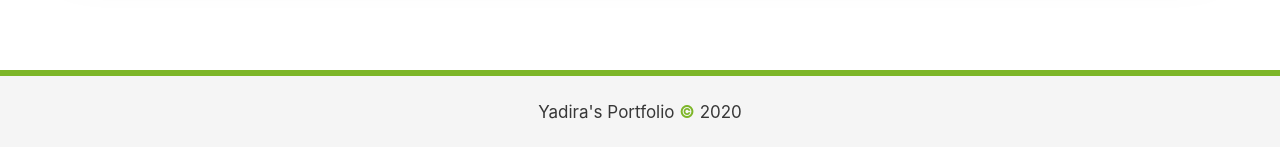
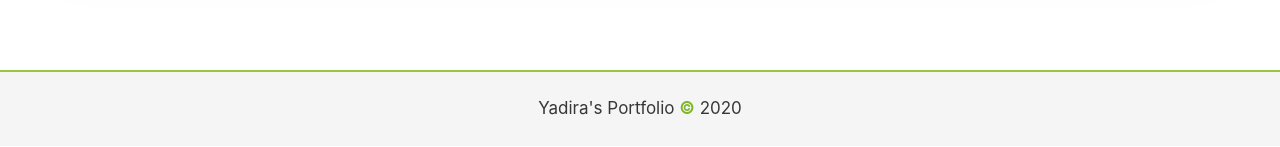
Before and after one commit to ystamaritq/ystamaritq.github.io, a React (Create React App) app: page / in a window 1280 px wide. Shown: the part 3188-3335 px from the top of the page. Built offline with nearby package versions, Linux system fonts and the light colour scheme.

Commit message:
border top footer updated

```diff
--- a/src/components/Footer/style.css
+++ b/src/components/Footer/style.css
@@ -4,7 +4,7 @@
 	background-color: whitesmoke;
 	color: rgb(55, 55, 55);
 	font-size: 17px;
-	border-top: 6px rgb(125, 182, 40) solid;
+	border-top: 2px #9bc53d solid;
 }
 
 .custom-style {
```
